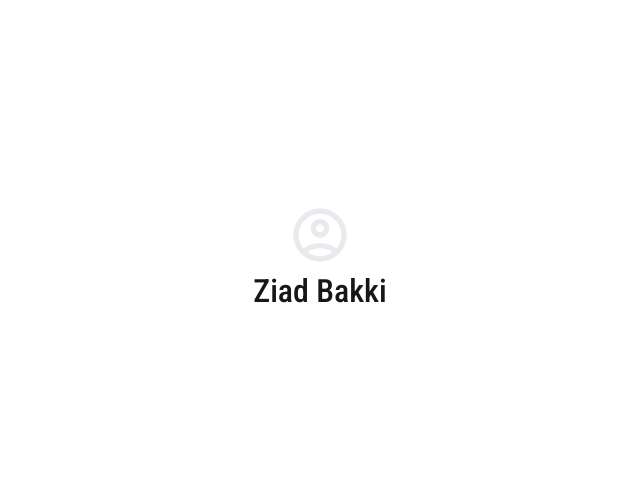
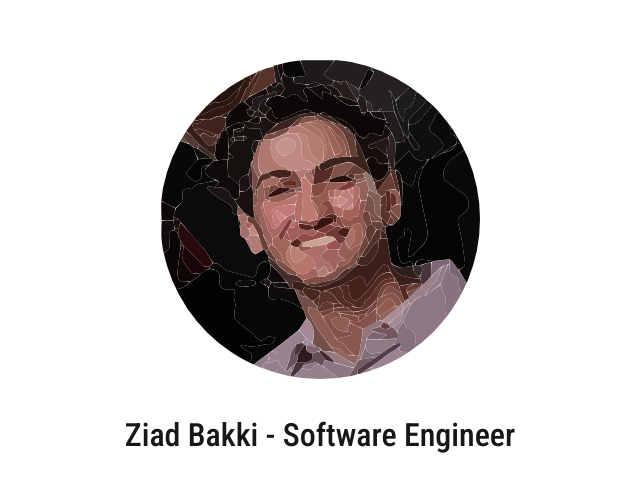
Before and after one commit to ziad-bakki/React-Portfolio, a Next.js app: page / in a window 1280 px wide. Shown: the part 149-640 px from the top of the page, without its empty margins (320-960 px from the left). Built offline with nearby package versions, Linux system fonts and the light colour scheme.

Commit message:
added picture to the page

```diff
--- a/src/app/page.tsx
+++ b/src/app/page.tsx
@@ -1,5 +1,6 @@
 "use client";
 
+import { useState } from "react";
 import "./globals.css";
 
 
@@ -9,17 +10,19 @@ export default function Home() {
       <h1>
         <img
           className = "icon-pic"
-          src="/accountcircle.svg"
+          src="/linkedinimage.svg"
           alt="accountcircle"
           style={{
-            width: "1em", // Scale image to fit text size
-            height: "1em",
+            width: "5em", // Scale image to fit text size
+            height: "5em",
             marginRight: "0.5em", // Add space between the image and text
             fontSize: "2em",
             margin: "0",
+            borderRadius: "180px",
+            marginBottom: "0.5em",
           }}
         />
-        Ziad Bakki
+        Ziad Bakki - Software Engineer
       </h1>
 
 
```
Also changed, not shown: public/linkedinimage.svg (added).
